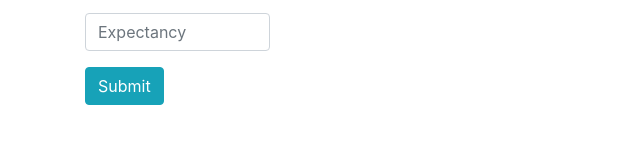
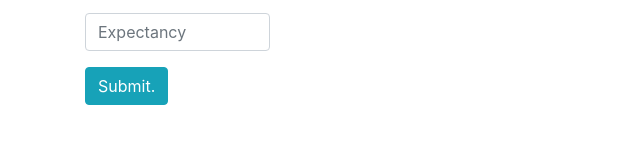
Before and after one commit to mmanchee/GalacticYears, a website built with webpack: page src/index.html in a window 1280 px wide. Shown: the part 469-612 px from the top of the page, 0-640 px from the left. Built offline with nearby package versions, Linux system fonts and the light colour scheme.

Commit message:
merge gh-pages

```diff
--- a/src/index.html
+++ b/src/index.html
@@ -24,7 +24,7 @@
       <div class="form-group">
         <input class="form-control col-2" id="expectancy" type="number" placeholder="Expectancy">
       </div>
-      <button class="btn btn-info" type="submit">Submit</button>
+      <button class="btn btn-info" type="submit">Submit.</button>
     </form>
     <div class="ml-5 mt-2">
       <div id="result">
```
